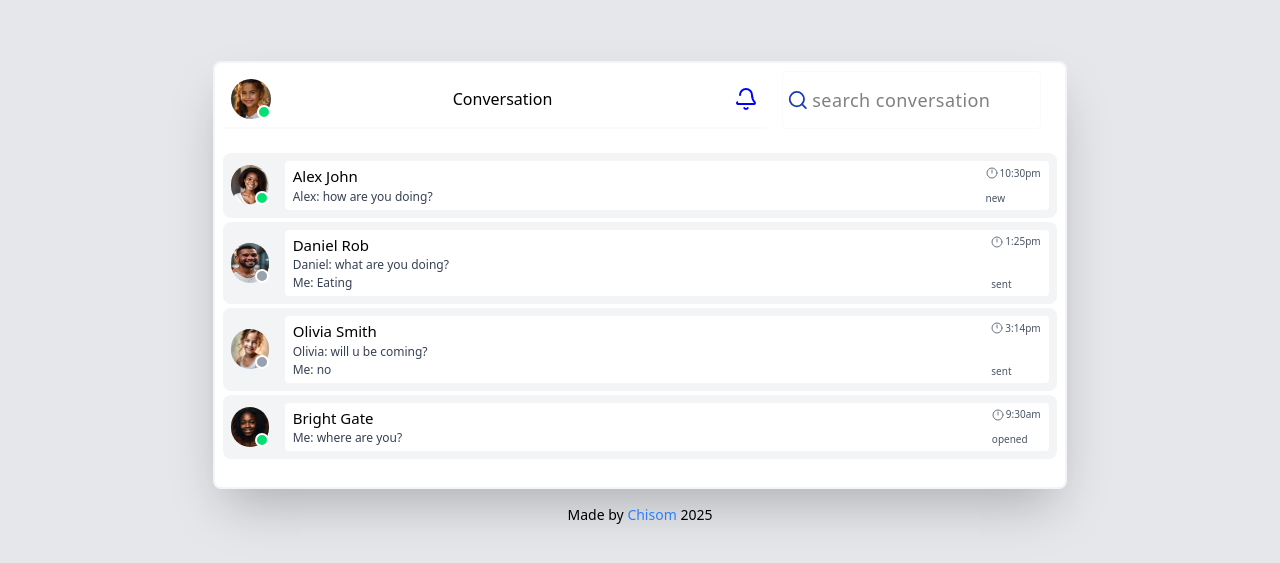
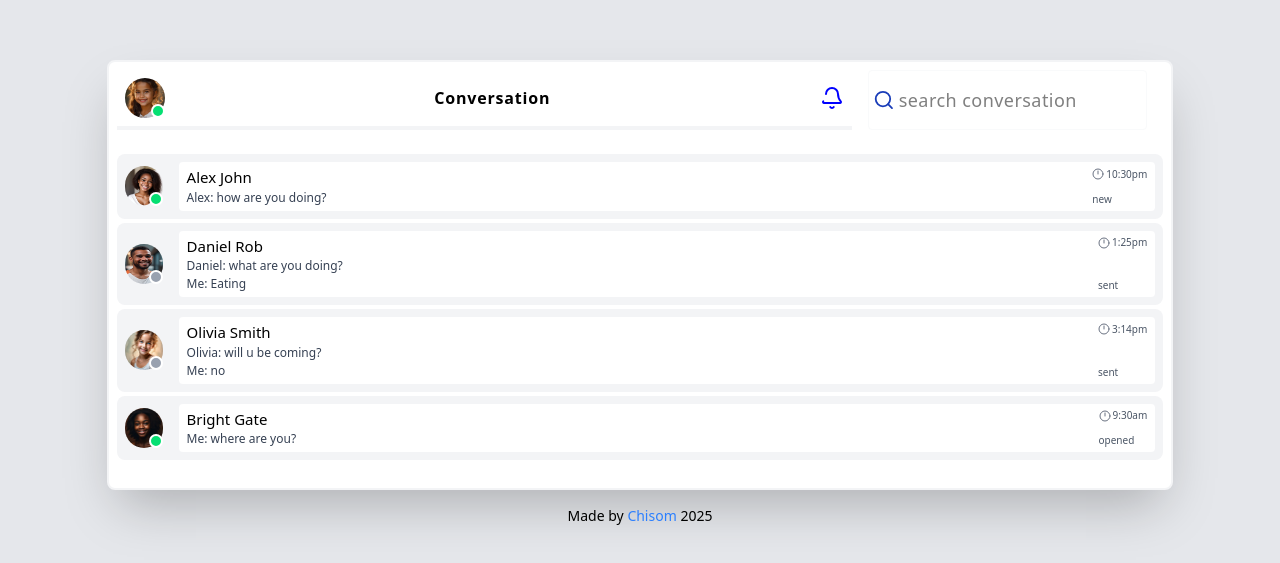
Before and after one commit to Chisomworlu12/chat-interface, a website: page index.html in a window 1280 px wide. Shown: the part 127-690 px from the top of the page. Drawn offline with Linux system fonts and the light colour scheme.

Commit message:
resized the page

```diff
--- a/index.html
+++ b/index.html
@@ -4,19 +4,19 @@
     <meta charset="UTF-8" />
     <meta name="viewport" content="width=device-width, initial-scale=1.0" />
     <title>Practice</title>
-    <link rel="stylesheet" href="./css/output.css" />
+    <link rel="stylesheet" href="./css/output.css"/>
   </head>
   <body>
     <div
       class="flex flex-col min-h-screen bg-gray-200 justify-center items-center"
     >
       <section
-        class="mt-10 border-2 rounded-lg p-2 flex flex-col w-2/3 bg-white border-gray-100 shadow-2xl mb-4"
+        class="mt-10 border-2 rounded-lg p-2 flex flex-col w-10/12 bg-white border-gray-100 shadow-2xl mb-4"
       >
         <!--top-->
         <div class="md:flex md:mb-5">
           <div
-            class="flex justify-between items-center border-b-2 border-b-gray-50 p-2 md:w-9/12"
+            class="flex justify-between items-center border-b-4 border-b-gray-100 p-2 md:w-9/12"
           >
             <div class="relative">
               <img
@@ -28,7 +28,7 @@
                 class="size-2.5 md:size-3.5 bg-green-400 rounded-full absolute right-0 bottom-0 border-2 border-white"
               ></div>
             </div>
-            <div>Conversation</div>
+            <div class="font-bold tracking-wider">Conversation</div>
             <svg
               xmlns="http://www.w3.org/2000/svg"
               viewBox="0 0 24 24"
```
Also changed, not shown: css/output.css.
